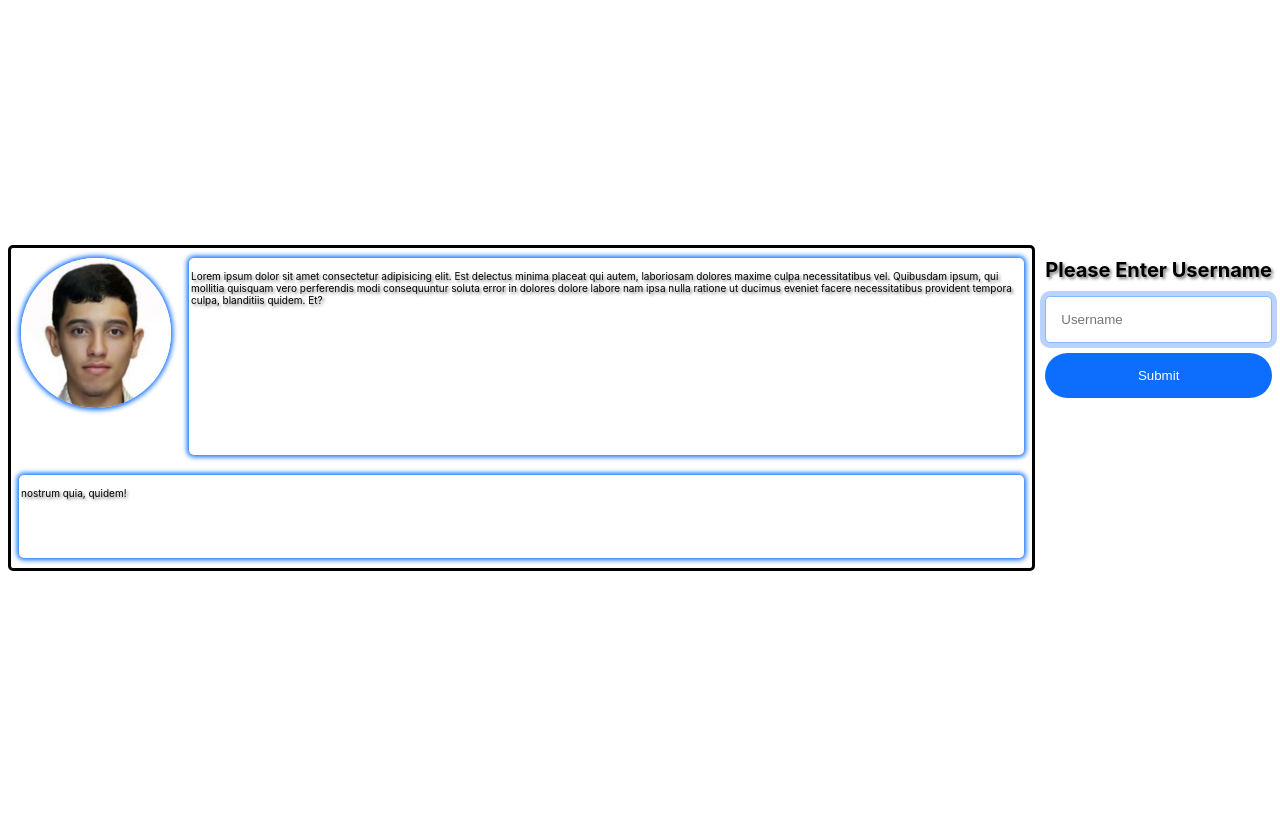
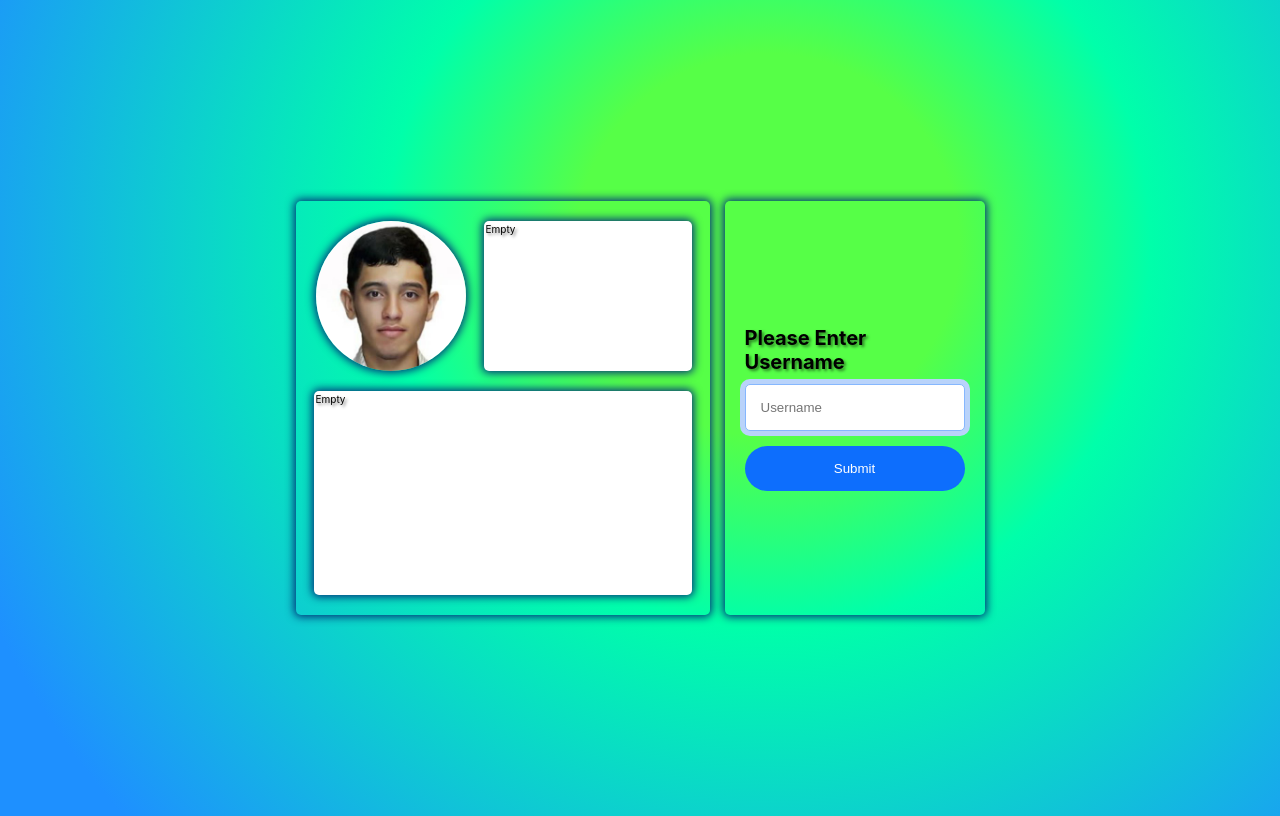
Before and after one commit to mohammadmahdi255/My-Github, a plain HTML site: page HTML/index.html in a window 1280 px wide. Drawn offline with Linux system fonts and the light colour scheme.

Commit message:
add gradient bakcground

```diff
--- a/Css/style.css
+++ b/Css/style.css
@@ -3,30 +3,31 @@ html {
     font-size: 62.5%;
 }
 
+/* i use flex to align main panel div to center */
 body {
     height: 100vh;
     display: flex;
     flex-direction: column;
     align-content: space-around;
-    justify-content: center;
+    justify-content: space-evenly;
     align-items: center;
     font-family: -apple-system, BlinkMacSystemFont, 'Segoe UI', Roboto, Oxygen, Ubuntu, Cantarell, 'Open Sans', 'Helvetica Neue', sans-serif;
     text-shadow: 2px 2px 3px rgba(0, 0, 0, 0.5);
+    background: radial-gradient(circle at 60% 30%, rgb(86, 255, 71) 20%, rgb(0, 255, 170) 40%, dodgerblue 90%);
 }
 
+/* i use 2*1 grid for information and submit-form align */
 .main-panel {
     display: grid;
-    grid-gap: 1rem;
+    grid-gap: 1.5rem;
     grid-template-columns: repeat(2, auto);
 }
 
+/* i set a grid template to handel image, info and bio */
 .information {
     grid-gap: 2rem;
 
-    border-radius: 0.5rem;
-    border: 0.3rem solid black;
-
-    padding: 1rem;
+    padding: 2rem;
     min-height: 300px;
     width: fit-content;
 
@@ -34,60 +35,86 @@ body {
     justify-items: center;
 
     grid-template:
-        "picture person-info"
-        "describe describe"
+        "picture person-info" 1fr
+        "describe describe" auto
         / 15rem auto
     ;
 
-    /* filter: drop-shadow(0px 0px 4px #4444dd); */
+    background: transparent;
 
 }
 
+/* css for image */
 .information>img {
     grid-area: "picture";
     height: 15rem;
     border-radius: 7.5rem;
 }
 
-.information>div {
-    width: 100%;
+/* remove margin p in information div */
+.information>div>p {
+    margin: 0;
 }
 
+/* add box shadow to div, image and input */
+.information,
+.submit-form,
+.submit-form input,
 .information>* {
-    box-shadow: 0rem 0rem 5px 0.2rem #0d6efd;
+    border-radius: 0.5rem;
+    box-shadow: 0rem 0rem 0.8rem 0.2rem #023179;
 }
 
-.submit-form {}
+/* use flex in form to align center */
+.submit-form {
+    display: flex;
 
+    align-items: center;
 
+    padding: 2rem;
+    width: 22rem;
+
+    background: transparent;
+}
+
+/* css for changing margin */
+.submit-form>form * {
+    margin: 0.5rem 0;
+}
+
+/* css for information panel */
 #info {
     grid-area: person-info;
-    border-radius: 0.5rem;
-    margin: 0rem;
     padding: 0.2rem;
     width: 100%;
+    min-width: 200px;
+    background-color: white;
 }
 
+/* css for bio panel */
 #bio {
     grid-area: describe;
-    border-radius: 0.5rem;
-    margin: 0rem;
     padding: 0.2rem;
     width: 100%;
+    min-height: 200px;
+    background-color: white;
 }
 
-.form-control {
+/* transition for slow change in hover color around username text field */
+.username {
     border: 1px solid #ced4da;
     outline: 0;
     transition: border 0.15s, box-shadow 0.15s;
 }
 
-.form-control:focus {
+/* hover css */
+.username:focus {
     border-color: #86b7fe;
     box-shadow: 0 0 0 0.5rem #b9d3fa;
 }
 
-.form-control,
+/* css for button and text field size and round corner */
+.username,
 .btn {
     width: 100%;
     border-radius: 0.5rem;
@@ -95,6 +122,7 @@ body {
     padding: 1.5rem;
 }
 
+/* css for button background color and round corner */
 .btn {
     background-color: #0d6efd;
     color: #fff;
--- a/HTML/index.html
+++ b/HTML/index.html
@@ -15,26 +15,18 @@
 					alt="An image of mohammad mahdi nemati"
 				/>
 				<div id="info">
-					<p>
-						Lorem ipsum dolor sit amet consectetur adipisicing elit. Est
-						delectus minima placeat qui autem, laboriosam dolores maxime
-						culpa necessitatibus vel. Quibusdam ipsum, qui mollitia
-						quisquam vero perferendis modi consequuntur soluta error in
-						dolores dolore labore nam ipsa nulla ratione ut ducimus
-						eveniet facere necessitatibus provident tempora culpa,
-						blanditiis quidem. Et?
-					</p>
+					<p>Empty</p>
 				</div>
 				<div id="bio">
-					<p>nostrum quia, quidem!</p>
+					<p>Empty</p>
 				</div>
 			</div>
 			<div class="submit-form">
-				<form class="form-signin" method="POST">
+				<form method="POST">
 					<h1>Please Enter Username</h1>
 					<div class="form-group">
 						<input
-							class="form-control"
+							class="username"
 							type="text"
 							placeholder="Username"
 							minlength="5"
```
